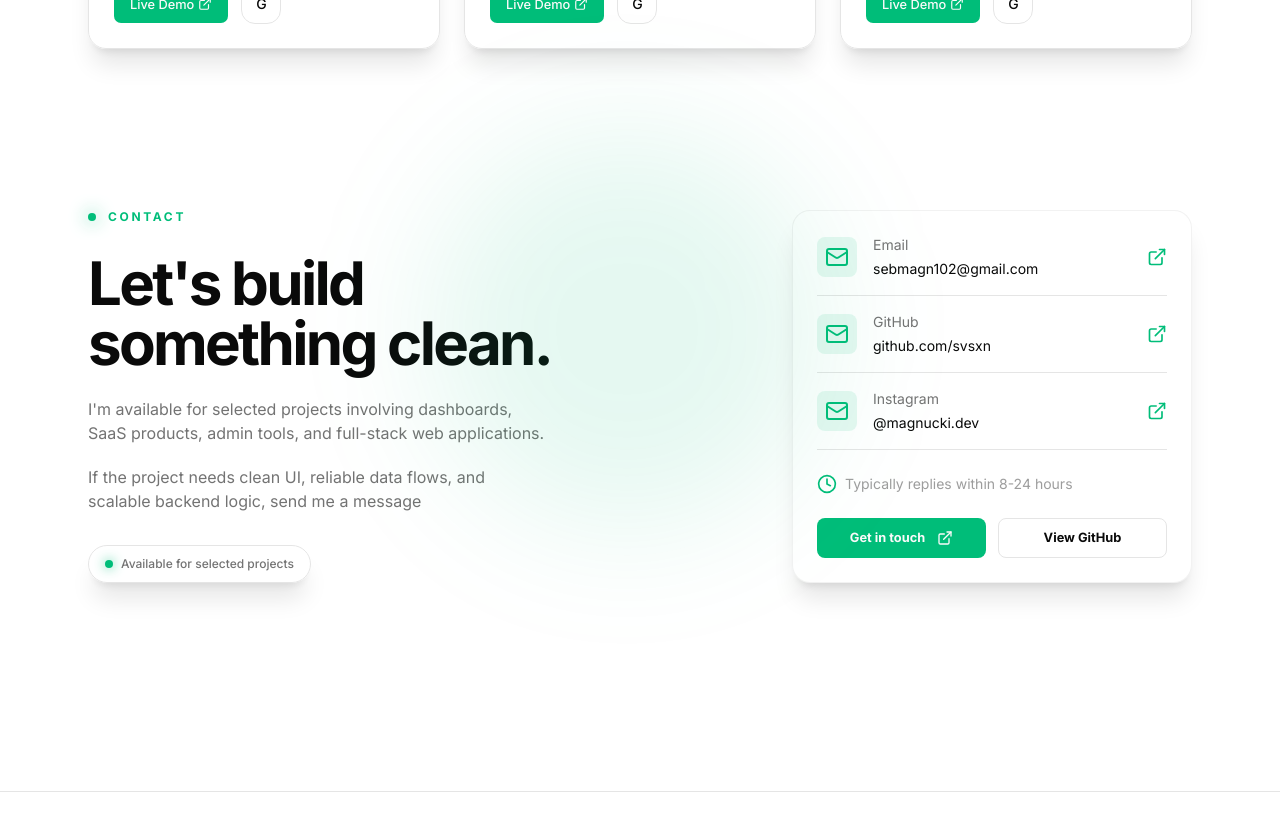
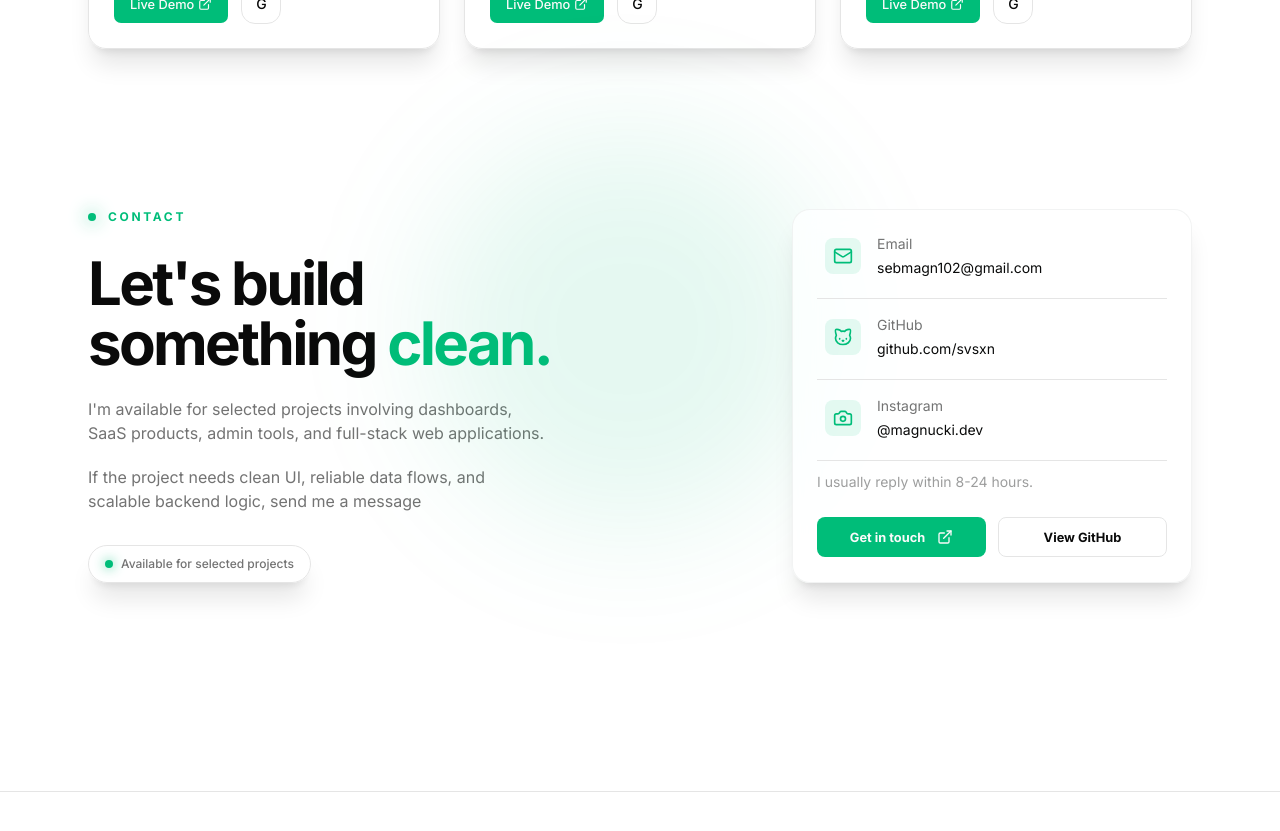
Before and after one commit to svsxn/portfolio, a Next.js app: page / in a window 1280 px wide. Shown: the part 2180-3011 px from the top of the page. Built offline with nearby package versions, Linux system fonts and the light colour scheme.

Commit message:
feat: update card

```diff
--- a/components/sections/contact/card.tsx
+++ /dev/null
@@ -1,78 +0,0 @@
-import { Button } from "@/components/ui/button";
-import { Separator } from "@/components/ui/separator";
-import { ClockIcon, ExternalLinkIcon, MailIcon } from "lucide-react";
-import Link from "next/link";
-
-export default function Card() {
-  return (
-    <div className="bg-card border-border/50 space-y-6 rounded-2xl border p-6 shadow-xl md:w-100">
-      <div className="flex flex-col gap-4">
-        <div className="flex items-center justify-between">
-          <div className="flex items-center gap-4">
-            <div className="bg-primary/10 rounded-md p-2">
-              <MailIcon color="var(--primary)" />
-            </div>
-            <div className="flex flex-col gap-1 text-sm">
-              <span className="text-muted-foreground">Email</span>
-              <span>sebmagn102@gmail.com</span>
-            </div>
-          </div>
-          <ExternalLinkIcon color="var(--primary)" size={20} />
-        </div>
-        <Separator />
-        <div className="flex items-center justify-between">
-          <div className="flex items-center gap-4">
-            <div className="bg-primary/10 rounded-md p-2">
-              <MailIcon color="var(--primary)" />
-            </div>
-            <div className="flex flex-col gap-1 text-sm">
-              <span className="text-muted-foreground">GitHub</span>
-              <span>github.com/svsxn</span>
-            </div>
-          </div>
-          <ExternalLinkIcon color="var(--primary)" size={20} />
-        </div>
-        <Separator />
-        <div className="flex items-center justify-between">
-          <div className="flex items-center gap-4">
-            <div className="bg-primary/10 rounded-md p-2">
-              <MailIcon color="var(--primary)" />
-            </div>
-            <div className="flex flex-col gap-1 text-sm">
-              <span className="text-muted-foreground">Instagram</span>
-              <span>@magnucki.dev</span>
-            </div>
-          </div>
-          <ExternalLinkIcon color="var(--primary)" size={20} />
-        </div>
-        <Separator />
-      </div>
-      <div className="flex items-center gap-2">
-        <ClockIcon color="var(--primary)" size={20} />
-        <span className="text-muted-foreground/70 text-sm">
-          Typically replies within 8-24 hours
-        </span>
-      </div>
-      <div className="grid grid-cols-2 gap-3">
-        <Button
-          asChild
-          size="sm"
-          className="h-11 rounded-md border-none px-5 font-bold transition-all duration-300 hover:-translate-y-0.5 sm:h-10"
-        >
-          <Link href={"/"}>
-            Get in touch
-            <ExternalLinkIcon className="ml-2 size-4" />
-          </Link>
-        </Button>
-        <Button
-          asChild
-          variant="outline"
-          size="sm"
-          className="bg-card/60 hover:border-primary/40 hover:bg-primary/10 h-11 rounded-md px-5 font-bold hover:-translate-y-0.5 sm:h-10"
-        >
-          <Link href={"/"}>View GitHub</Link>
-        </Button>
-      </div>
-    </div>
-  );
-}
--- /dev/null
+++ b/components/sections/contact/card/actions.tsx
@@ -0,0 +1,28 @@
+import { Button } from "@/components/ui/button";
+import { ExternalLinkIcon } from "lucide-react";
+import Link from "next/link";
+
+export default function Actions() {
+  return (
+    <div className="mt-6 grid grid-cols-2 gap-3">
+      <Button
+        asChild
+        size="sm"
+        className="h-11 rounded-md border-none px-5 font-bold transition-all duration-300 hover:-translate-y-0.5 sm:h-10"
+      >
+        <Link href={"/"}>
+          Get in touch
+          <ExternalLinkIcon className="ml-2 size-4" />
+        </Link>
+      </Button>
+      <Button
+        asChild
+        variant="outline"
+        size="sm"
+        className="bg-card/60 hover:border-primary/40 hover:bg-primary/10 h-11 rounded-md px-5 font-bold hover:-translate-y-0.5 sm:h-10"
+      >
+        <Link href={"/"}>View GitHub</Link>
+      </Button>
+    </div>
+  );
+}
--- a/components/sections/contact/card/index.tsx
+++ b/components/sections/contact/card/index.tsx
@@ -1,69 +1,21 @@
-import { Button } from "@/components/ui/button";
-import { Separator } from "@/components/ui/separator";
-import { ClockIcon, ExternalLinkIcon, MailIcon } from "lucide-react";
-import Link from "next/link";
 import ContactLink from "./link";
-
-const contactLinks = [
-  {
-    label: "Email",
-    value: "sebmagn102@gmail.com",
-    href: "mailto:sebmagn102@gmail.com",
-    icon: MailIcon,
-  },
-  {
-    label: "GitHub",
-    value: "github.com/svsxn",
-    href: "https://github.com/svsxn",
-    icon: MailIcon,
-  },
-  {
-    label: "Instagram",
-    value: "@magnucki.dev",
-    href: "https://instagram.com/magnucki.dev",
-    icon: MailIcon,
-  },
-] as const;
+import { Links } from "@/data/contact";
+import Actions from "./actions";
 
 export default function Card() {
   return (
-    <div className="bg-card border-border/50 space-y-6 rounded-2xl border p-6 shadow-xl md:w-100">
-      <div className="flex flex-col gap-4">
-        {contactLinks.map((link, index) => (
+    <div className="bg-card/70 border-border/50 rounded-2xl border p-5 shadow-xl backdrop-blur-md sm:p-6 md:w-100">
+      <div className="mb-2 flex flex-col gap-4">
+        {Links.map((link) => (
           <div key={link.href}>
             <ContactLink {...link} />
-            {index < contactLinks.length - 1 ? (
-              <Separator className="my-4" />
-            ) : null}
           </div>
         ))}
       </div>
-      <div className="flex items-center gap-2">
-        <ClockIcon color="var(--primary)" size={20} />
-        <span className="text-muted-foreground/70 text-sm">
-          Typically replies within 8-24 hours
-        </span>
-      </div>
-      <div className="grid grid-cols-2 gap-3">
-        <Button
-          asChild
-          size="sm"
-          className="h-11 rounded-md border-none px-5 font-bold transition-all duration-300 hover:-translate-y-0.5 sm:h-10"
-        >
-          <Link href={"/"}>
-            Get in touch
-            <ExternalLinkIcon className="ml-2 size-4" />
-          </Link>
-        </Button>
-        <Button
-          asChild
-          variant="outline"
-          size="sm"
-          className="bg-card/60 hover:border-primary/40 hover:bg-primary/10 h-11 rounded-md px-5 font-bold hover:-translate-y-0.5 sm:h-10"
-        >
-          <Link href={"/"}>View GitHub</Link>
-        </Button>
-      </div>
+      <span className="text-muted-foreground/70 text-sm">
+        I usually reply within 8-24 hours.
+      </span>
+      <Actions />
     </div>
   );
 }
--- a/components/sections/contact/card/link.tsx
+++ b/components/sections/contact/card/link.tsx
@@ -1,4 +1,5 @@
-import { ExternalLinkIcon, LucideIcon, MailIcon } from "lucide-react";
+import { Separator } from "@/components/ui/separator";
+import { ExternalLinkIcon, LucideIcon } from "lucide-react";
 import Link from "next/link";
 
 type Props = {
@@ -14,8 +15,9 @@ export default function ContactLink({ label, value, href, icon: Icon }: Props) {
       href={href}
       target={href.startsWith("http") ? "_blank" : undefined}
       rel={href.startsWith("http") ? "noreferrer" : undefined}
-      className="flex items-center justify-between"
+      className="group space-y-5"
     >
+      <div className="flex items-center justify-between px-2">
         <div className="flex items-center gap-4">
           <div className="bg-primary/10 text-primary rounded-md p-2">
             <Icon className="size-5" aria-hidden="true" />
@@ -25,7 +27,13 @@ export default function ContactLink({ label, value, href, icon: Icon }: Props) {
             <span>{value}</span>
           </div>
         </div>
-      <ExternalLinkIcon color="var(--primary)" size={20} />
+        <ExternalLinkIcon
+          color="color-mix(in oklab, var(--muted-foreground) 40%, transparent)"
+          size={20}
+          className="hidden group-hover:block"
+        />
+      </div>
+      <Separator />
     </Link>
   );
 }
--- a/components/sections/contact/index.tsx
+++ b/components/sections/contact/index.tsx
@@ -6,7 +6,7 @@ export default function Contact() {
   return (
     <section id="contact" className="relative">
       <Background />
-      <div className="mx-auto grid w-full max-w-6xl gap-10 px-6 py-12 sm:py-16 md:grid-cols-[1fr_25rem] md:items-center lg:py-20">
+      <div className="mx-auto grid w-full max-w-6xl gap-10 px-6 py-12 sm:py-16 md:grid-cols-[1fr_25rem] lg:py-20">
         <Intro />
         <Card />
       </div>
--- a/components/sections/contact/intro.tsx
+++ b/components/sections/contact/intro.tsx
@@ -5,7 +5,7 @@ export default function Intro() {
     <div>
       <Label primaryText="Contact" />
       <h2 className="max-w-xs text-4xl font-bold tracking-[-0.045em] sm:max-w-md sm:text-5xl lg:max-w-lg lg:text-6xl">
-        Let&apos;s build something clean.
+        Let&apos;s build something <span className="text-primary">clean.</span>
       </h2>
       <div className="text-muted-foreground mt-6 max-w-116 space-y-5">
         <p>
--- /dev/null
+++ b/data/contact.ts
@@ -0,0 +1,22 @@
+import { CameraIcon, CatIcon, MailIcon } from "lucide-react";
+
+export const Links: Link[] = [
+  {
+    label: "Email",
+    value: "sebmagn102@gmail.com",
+    href: "mainto:sebmagn102@gmail.com",
+    icon: MailIcon,
+  },
+  {
+    label: "GitHub",
+    value: "github.com/svsxn",
+    href: "https://github.com/svsxn",
+    icon: CatIcon,
+  },
+  {
+    label: "Instagram",
+    value: "@magnucki.dev",
+    href: "https://instagram.com/magnucki.dev",
+    icon: CameraIcon,
+  },
+];
--- a/types/general.d.ts
+++ b/types/general.d.ts
@@ -9,3 +9,12 @@ type Project = {
   liveUrl?: string;
   githubUrl?: string;
 };
+
+type Link = {
+  label: string;
+  value: string;
+  href: string;
+  icon: ForwardRefExoticComponent<
+    Omit<LucideProps, "ref"> & RefAttributes<SVGSVGElement>
+  >;
+};
```
Lines whose indentation alone changed are shown as unchanged.
